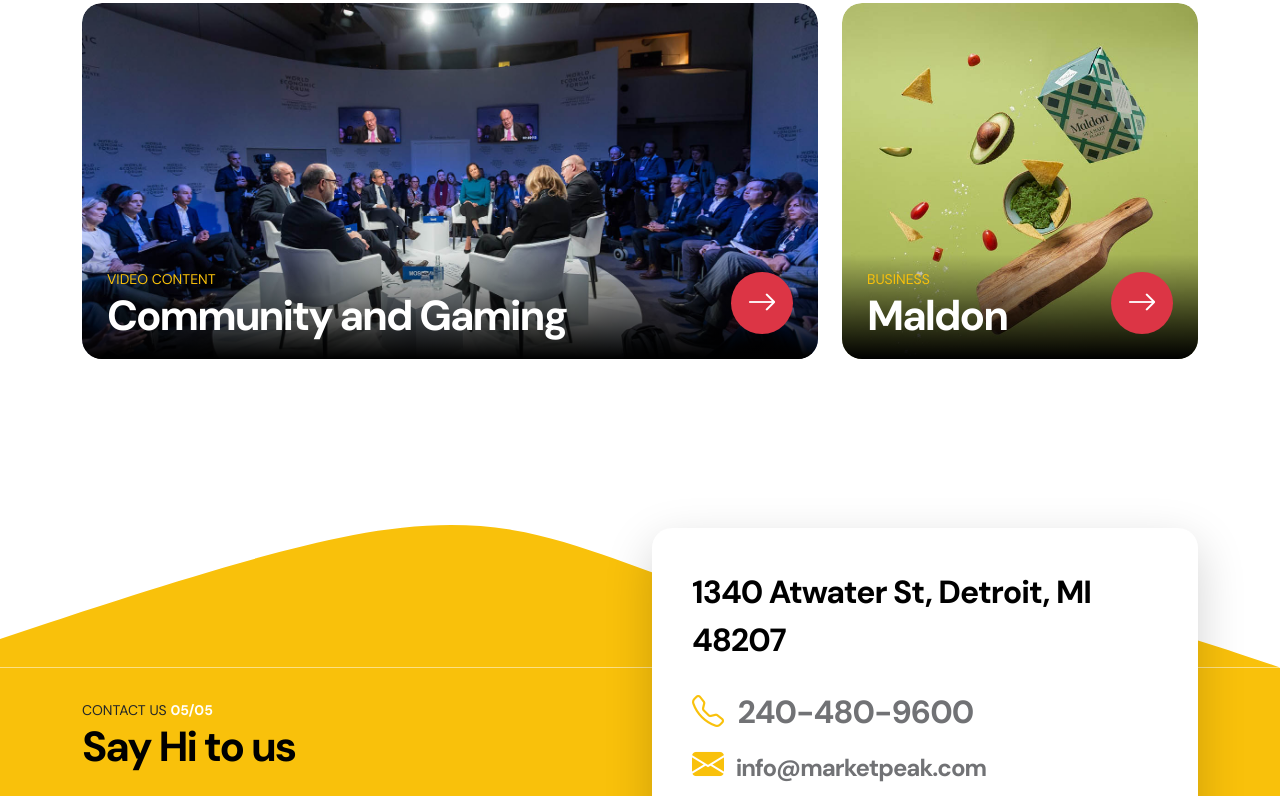
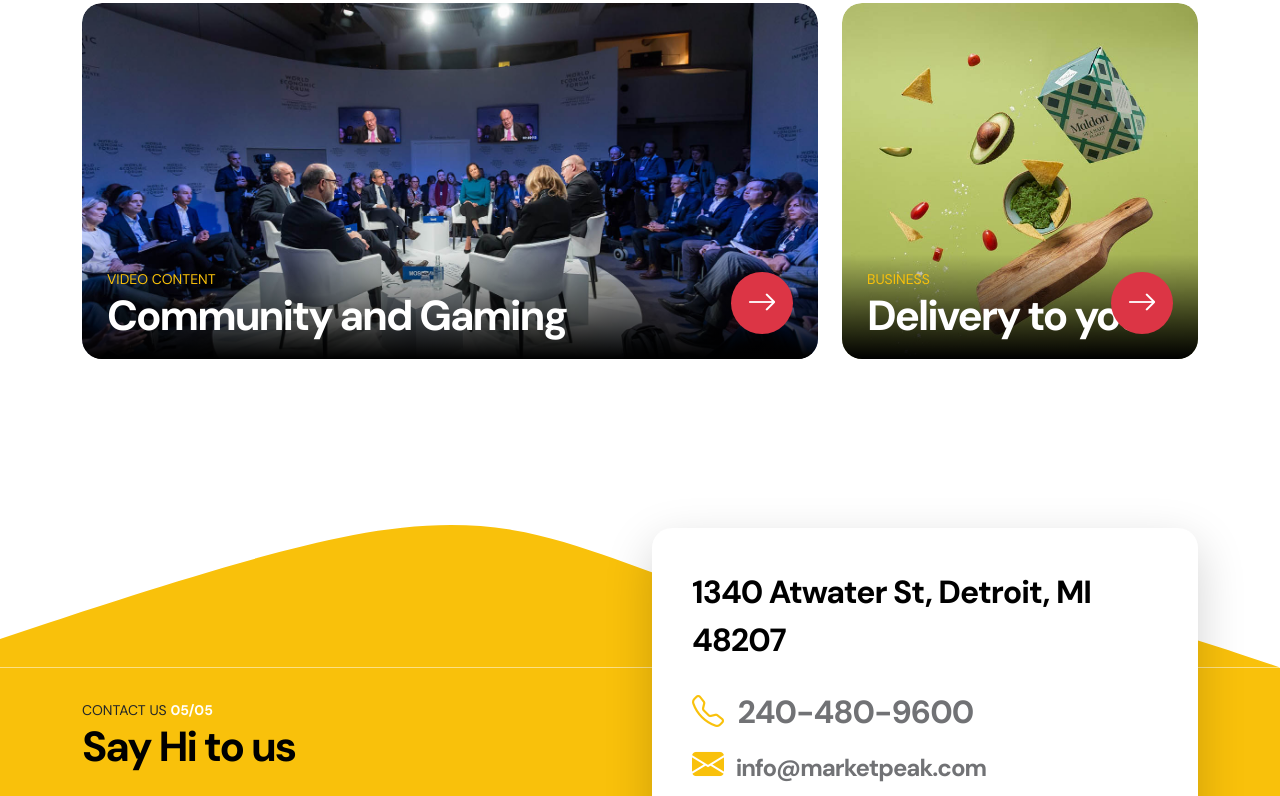
Before and after one commit to Elesie-vivian/MarketPeak_Ecommerce, a plain HTML site: page 2130_waso_strategy/index.html in a window 1280 px wide. Shown: the part 3253-4049 px from the top of the page. Drawn offline with Linux system fonts and the light colour scheme.

Commit message:
Add new features or fix bugs

```diff
--- a/2130_waso_strategy/index.html
+++ b/2130_waso_strategy/index.html
@@ -432,7 +432,7 @@
                                         <div class="projects-title-wrap">
                                             <small class="projects-small-title">Business</small>
 
-                                            <h2 class="projects-title">Maldon</h2>
+                                            <h2 class="projects-title">Delivery to you</h2>
                                         </div>
 
                                         <div class="projects-btn-wrap mt-4">
```
